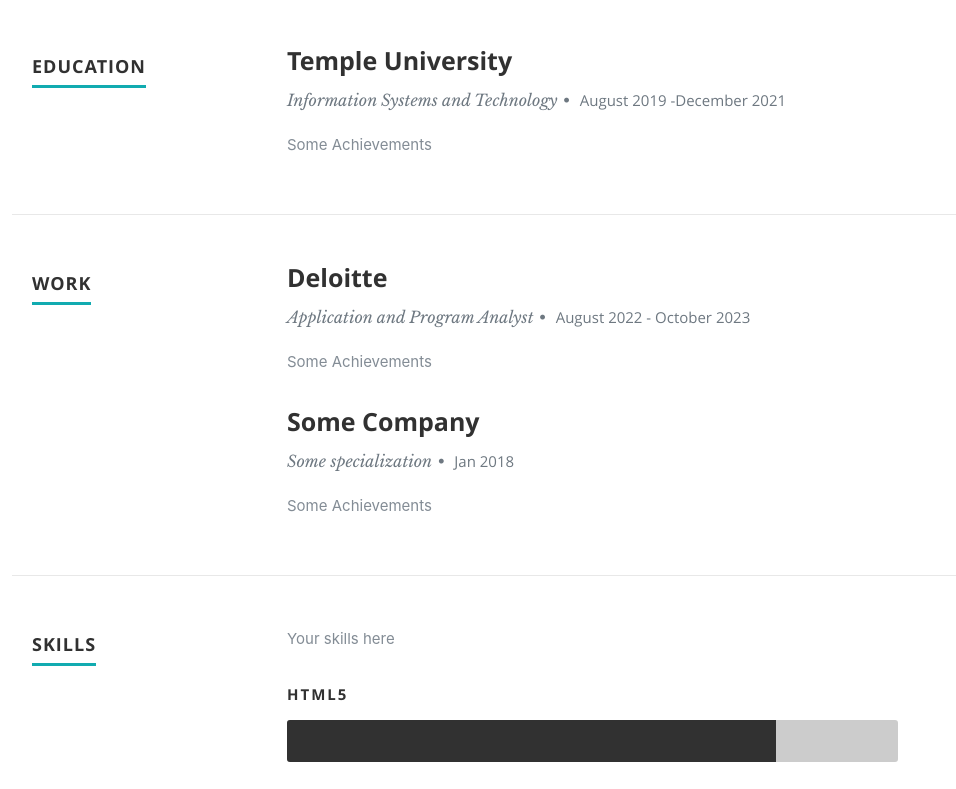
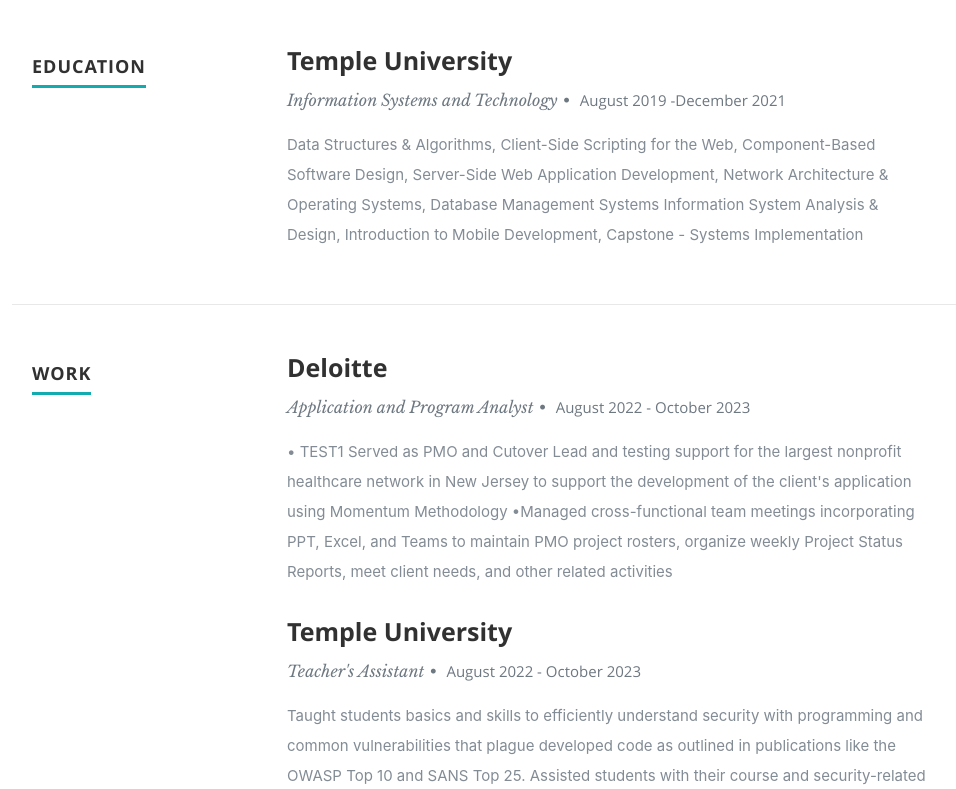
Before and after one commit to MohammadAmohsen/Moes-Personal-Site, a React (Create React App) app: page / in a window 1280 px wide. Shown: the part 1360-2149 px from the top of the page, without its empty margins (118-1074 px from the left). Built offline with nearby package versions, Linux system fonts and the light colour scheme.

Commit message:
Added details to work and education sections

```diff
--- a/src/resumeData.js
+++ b/src/resumeData.js
@@ -34,7 +34,7 @@
         "YearStarted":"2019 -",
         "MonthOfPassing":"December",
         "YearOfPassing":"2021",
-        "Achievements":"Some Achievements"
+        "Achievements":"Data Structures & Algorithms, Client-Side Scripting for the Web, Component-Based Software Design, Server-Side Web Application Development, Network Architecture & Operating Systems, Database Management Systems Information System Analysis & Design, Introduction to Mobile Development, Capstone - Systems Implementation"
       },
       // {
       //   "UniversityName":"Some University",
@@ -52,14 +52,17 @@
         "YearHired":"2022 -",
         "MonthOfLeaving":"October",
         "YearOfLeaving":"2023",
-        "Achievements":"Some Achievements"
+        "Achievements":"\n\u2022 TEST1 Served as PMO and Cutover Lead and testing support for the largest nonprofit healthcare network in New Jersey to support the development of the client's application using Momentum Methodology\n\n\n" +
+        "\n\u2022Managed cross-functional team meetings incorporating PPT, Excel, and Teams to maintain PMO project rosters, organize weekly Project Status Reports, meet client needs, and other related activities\n"
       },
       {
-        "CompanyName":"Some Company",
-        "specialization":"Some specialization",
-        "MonthOfLeaving":"Jan",
-        "YearOfLeaving":"2018",
-        "Achievements":"Some Achievements"
+        "CompanyName":"Temple University",
+        "specialization":"Teacher's Assistant",
+        "MonthHired":"August",
+        "YearHired":"2022 -",
+        "MonthOfLeaving":"October",
+        "YearOfLeaving":"2023",
+        "Achievements":"Taught students basics and skills to efficiently understand security with programming and common vulnerabilities that plague developed code as outlined in publications like the OWASP Top 10 and SANS Top 25. Assisted students with their course and security-related questions."
       }
     ],
     "skillsDescription":"Your skills here",
```
